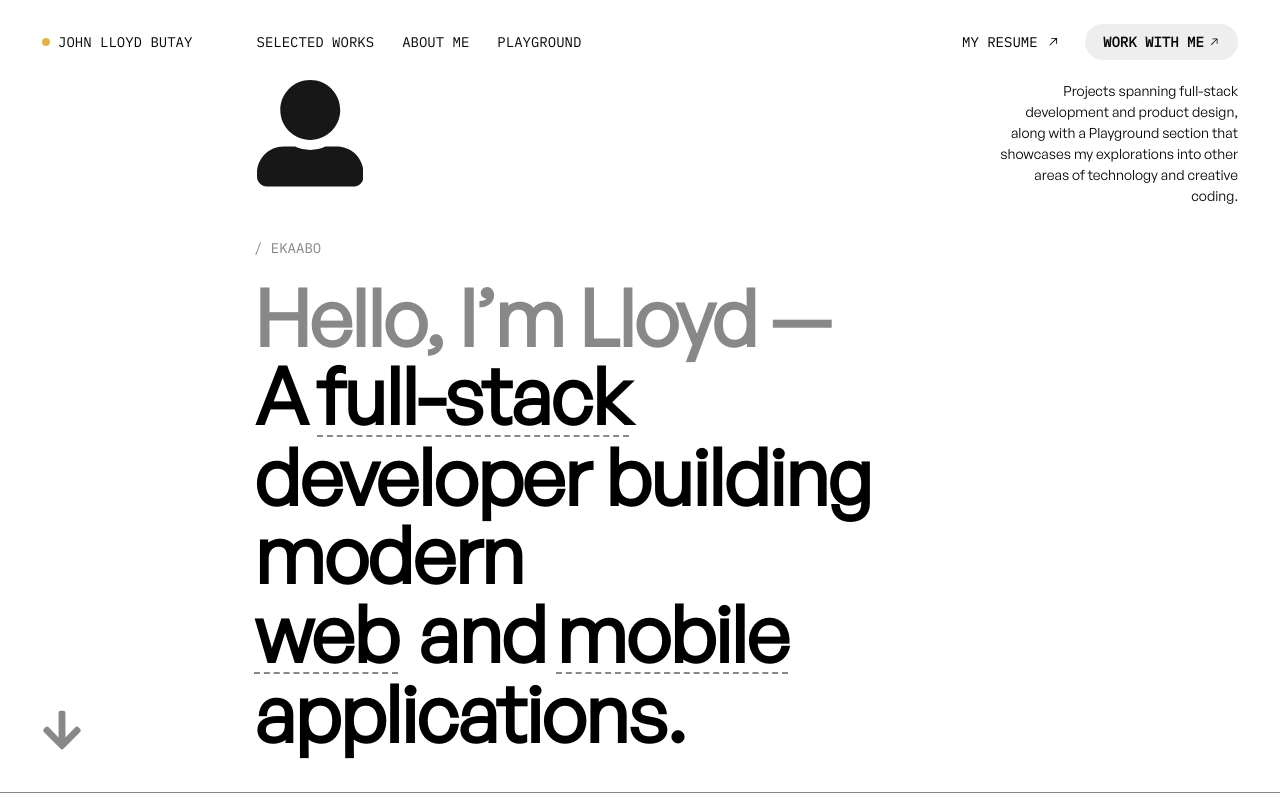
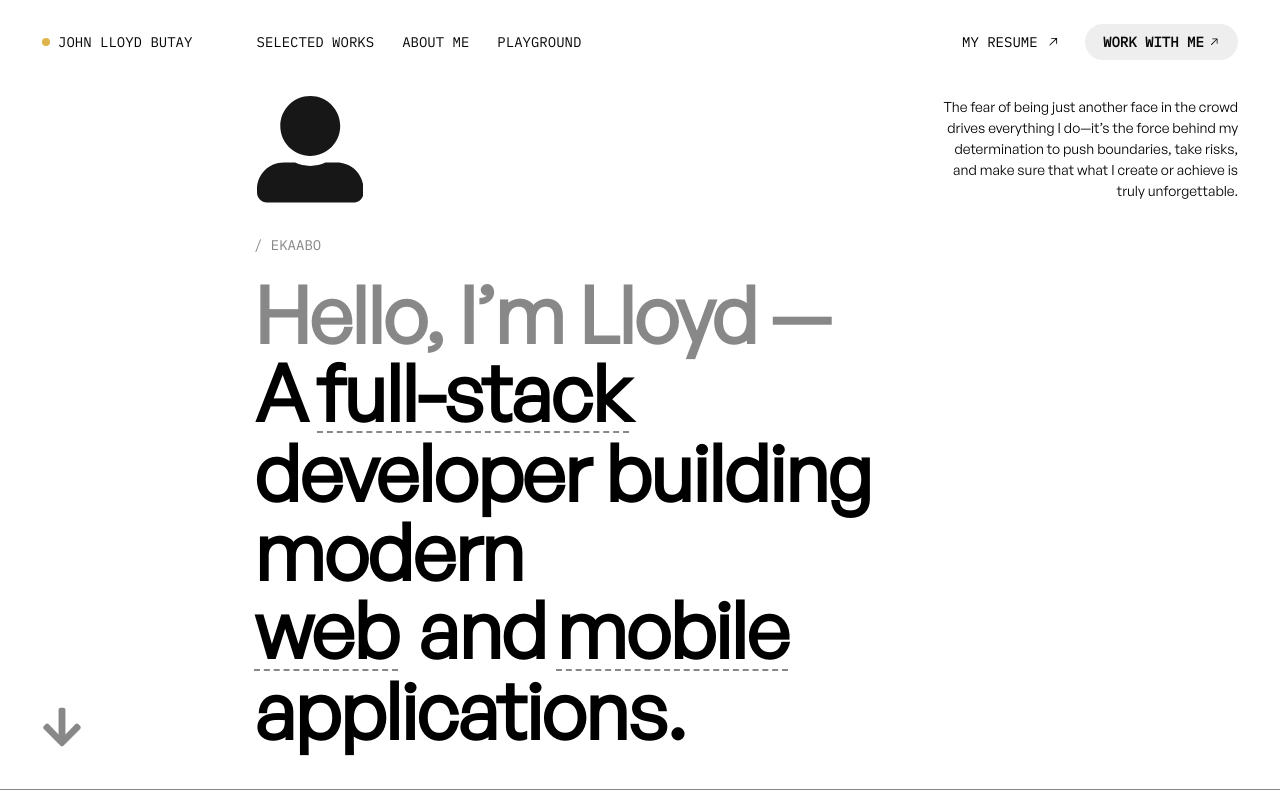
Before and after one commit to lloydbutay123/next-portfolio, a Next.js app: page /about in a window 1280 px wide. Shown: the top 800 px of the page. Built offline with nearby package versions, Linux system fonts and the light colour scheme.

Commit message:
update page UI layout and styling

```diff
--- a/src/app/about/page.js
+++ b/src/app/about/page.js
@@ -15,17 +15,18 @@ export default function About() {
   return (
     <div className="relative min-h-full bg-white pt-[70px] lg:pt-[80px]">
       <div className="relative z-10 bg-white pb-[42px]">
-        <div className="lg:flex gap-[4em] px-3.5 md:px-[42px]">
+        <div className="lg:flex gap-[4em] px-3.5 md:px-[42px] mt-4">
           <div className="hidden lg:flex w-[150.53px] items-end text-[12px] text-[#ffffff] uppercase">
             {/*  */}
           </div>
           <div className="w-[198.67px] h-[106.52px] lg:flex flex-1">
             <FaUserAlt size={106.52} />
           </div>
-          <div className="hidden lg:block w-[20%] items-end justify-between text-end text-[14px] text-[#000000]">
-            Projects spanning full-stack development and product design, along
-            with a Playground section that showcases my explorations into other
-            areas of technology and creative coding.
+          <div className="hidden lg:block w-[300px] text-end text-[14px] text-[#000000]">
+            The fear of being just another face in the crowd drives everything I
+            do—it’s the force behind my determination to push boundaries, take
+            risks, and make sure that what I create or achieve is truly
+            unforgettable.
           </div>
         </div>
 
--- a/src/app/playground/page.js
+++ b/src/app/playground/page.js
@@ -17,7 +17,7 @@ export default function Playground() {
           <div className="hidden lg:flex w-[150.53px] items-end text-[12px] text-[#ffffff] uppercase">
             {/*  */}
           </div>
-          <div className="flex flex-col lg:flex-1 mt-[10.120px] lg:mt-0 px-3.5 lg:px-0 ">
+          <div className="flex flex-col lg:flex-1 mt-4 px-3.5 lg:px-0 ">
             <div className="text-start w-full text-[46.2px] md:text-[75.6px] text-black font-bold leading-[1em] tracking-[-0.2vh]">
               An open lab of
             </div>
--- a/src/app/projects/page.js
+++ b/src/app/projects/page.js
@@ -15,7 +15,7 @@ export default function Projects() {
   return (
     <div className="relative min-h-full bg-white pt-[70px] lg:pt-[80px]">
       <div className="relative z-10 bg-white pb-[42px]">
-        <div className="flex lg:flex-none flex-col md:flex-row justify-between lg:justify-end md:items-end space-y-[1em] md:space-y-0 px-3.5md:px-[42px] md:gap-[4em]">
+        <div className="flex lg:flex-none flex-col md:flex-row justify-between lg:justify-end md:items-end space-y-[1em] md:space-y-0 px-3.5 md:px-[42px] md:gap-[4em]">
           <div className="hidden lg:flex w-[150.53px] items-end text-[12px] text-[#ffffff] uppercase">
             {/* Mostly 2020-2023 */}
           </div>
@@ -45,7 +45,7 @@ export default function Projects() {
         {projects.map((project, index) => {
           return (
             <div
-              className="w-full h-full border-b-[1px] md:border-y-[1px] border-[#dcdcdc] pb-[28px] md:pt-[14px] md:pb-[35px]"
+              className="w-full h-full border-b-[1px] md:border-y-[1px] border-[#dcdcdc] pb-[28px] md:pt-[21px] md:pb-[42px] md:px-[21px]"
               key={index}
             >
               <div className="relative w-full">
```
